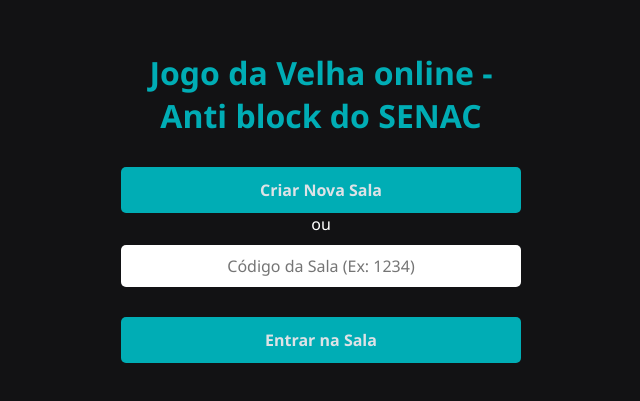
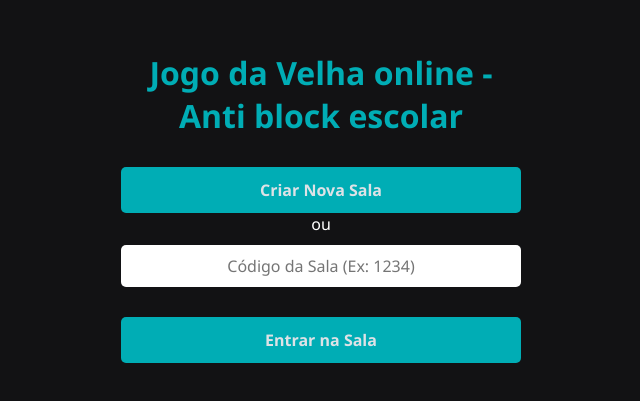
Before and after one commit to aios2005/tictactoeline, a plain HTML site: page index.html in a window 1280 px wide. Shown: the part 193-594 px from the top of the page, without its empty margins (319-959 px from the left). Drawn offline with Linux system fonts and the light colour scheme.

Commit message:
update: changing title

```diff
--- a/index.html
+++ b/index.html
@@ -8,7 +8,7 @@
 </head>
 <body>
     <div class="game-container">
-        <h1> Jogo da Velha online - Anti block do SENAC </h1>
+        <h1> Jogo da Velha online - Anti block escolar </h1>
 
         <div id="lobby">
             <button id="btn-criar-sala">Criar Nova Sala</button>
```
